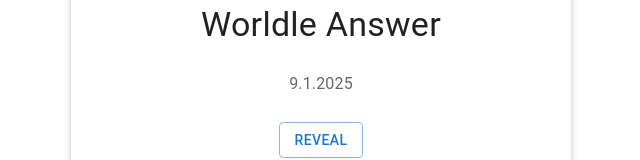
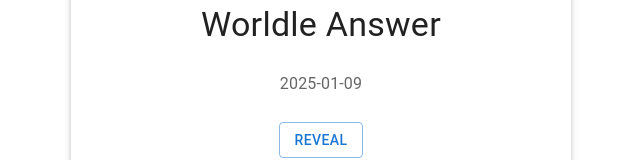
Before and after one commit to sundehakon/WorldleSolve, a React (Create React App) app: page / in a window 1280 px wide. Shown: the part 343-503 px from the top of the page, without its empty margins (319-959 px from the left). Built offline with nearby package versions, Linux system fonts and the light colour scheme; no server answers.

Commit message:
Update with day logic

```diff
--- a/src/App.js
+++ b/src/App.js
@@ -8,19 +8,33 @@ function App() {
   const [countries, setCountries] = useState([]);
   const [countryAnswer, setCountryAnswer] = useState(null);
   const [reveal, setReveal] = useState(false);
+  const [currentDate, setCurrentDate] = useState('');
+  const [loading, setLoading] = useState(true);
 
   useEffect(() => {
     const fetchData = async () => {
       try {
-        const countryCodeResponse = await axios.get(`https://teuteuf-dashboard-assets.pages.dev/data/worldle/games/2025/2025-01-09.json`); // Write logic for automatic checking of date
+        const today = new Date();
+        const month = today.getMonth() + 1;
+        const day = today.getDate();
+        const year = today.getFullYear();
+        const formattedDate = year + '-' + (month < 10 ? '0' + month : month) + '-' + (day < 10 ? '0' + day : day);
+
+        setCurrentDate(formattedDate);
+
+        const countryCodeResponse = await axios.get(`https://teuteuf-dashboard-assets.pages.dev/data/worldle/games/2025/${formattedDate}.json`);
         setCountryCodeData(countryCodeResponse.data);
 
         const countriesResponse = await axios.get('https://teuteuf-dashboard-assets.pages.dev/data/common/countries.json');
         setCountries(countriesResponse.data);
+
+        setLoading(false);
       } catch (error) {
         console.error('Error fetching data: ', error);
+        setLoading(false);
       }
     };
+
     fetchData();
   }, []);
 
@@ -29,19 +43,25 @@ function App() {
       const countryCode = countryCodeData.countryCode;
       const country = countries.find(c => c.code === countryCode);
       if (country) {
-        setCountryAnswer(country.name)
+        setCountryAnswer(country.name);
       }
     }
   }, [countryCodeData, countries]);
 
   return (
-    <Box sx={{  display: 'flex', justifyContent: 'center', alignItems: 'center', height: '100vh', textAlign: 'center' }}>
+    <Box sx={{ display: 'flex', justifyContent: 'center', alignItems: 'center', height: '100vh', textAlign: 'center' }}>
       <Paper sx={{ height: 300, width: 500, display: 'flex', justifyContent: 'center', alignItems: 'center', flexDirection: 'column', gap: 3 }} elevation={3}>
         <PublicIcon />
         <Typography variant='h4'>Worldle Answer</Typography>
-        <Typography variant='subtitle1' sx={{ color: 'text.secondary' }}>9.1.2025</Typography>
-        {reveal === false && <Button variant='outlined' onClick={() => setReveal(true)}>Reveal</Button>}
-        {reveal === true && <Typography>{countryAnswer || 'Loading...'}</Typography>}
+        <Typography variant='subtitle1' sx={{ color: 'text.secondary' }}>{currentDate}</Typography>
+        {loading ? (
+          <Typography>Loading...</Typography>
+        ) : (
+          <>
+            {reveal === false && <Button variant='outlined' onClick={() => setReveal(true)}>Reveal</Button>}
+            {reveal === true && <Typography>{countryAnswer || 'No Answer Available'}</Typography>}
+          </>
+        )}
       </Paper>
     </Box>
   );
```
